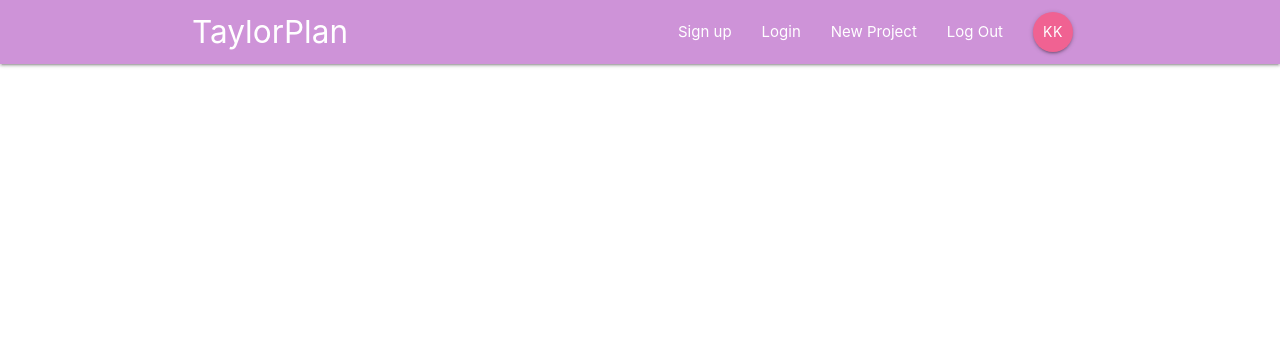
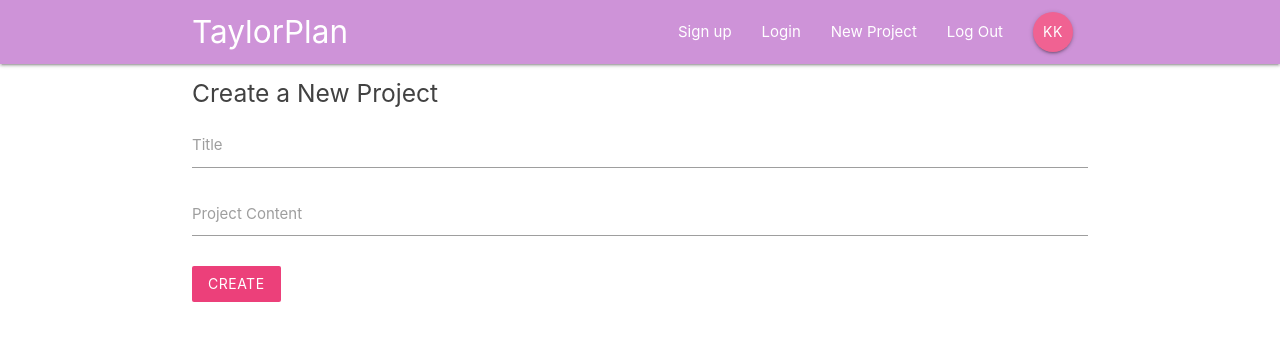
Before and after one commit to LadyKerr/React-Redux-Firebase-App, a React (Create React App) app in the folder planner/: page /create in a window 1280 px wide. Shown: the top 340 px of the page. Built offline with nearby package versions, Linux system fonts and the light colour scheme.

Commit message:
create project complete

```diff
--- a/planner/src/App.js
+++ b/planner/src/App.js
@@ -5,6 +5,7 @@
 import ProjectDetails from "./components/projects/ProjectDetails";
 import SignIn from "./components/auth/SignIn";
 import SignUp from "./components/auth/SignUp";
+import CreateProject from "./components/projects/CreateProjects";
 
 class App extends React.Component {
   render() {
@@ -17,6 +18,7 @@
             <Route path="/project/:id" component={ProjectDetails} />
             <Route path="/signin" component={SignIn} />
             <Route path="/signup" component={SignUp} />
+            <Route path="/create" component={CreateProject} />
           </Switch>
         </div>
       </BrowserRouter>
--- a/planner/src/components/layout/SignedInLinks.js
+++ b/planner/src/components/layout/SignedInLinks.js
@@ -5,7 +5,7 @@
   return (
     <ul className="right">
       <li>
-        <NavLink to="/">New Project</NavLink>
+        <NavLink to="/create">New Project</NavLink>
       </li>
       <li>
         <NavLink to="/">Log Out</NavLink>
--- a/planner/src/components/layout/SignedOutLinks.js
+++ b/planner/src/components/layout/SignedOutLinks.js
@@ -5,10 +5,10 @@
   return (
     <ul className="right">
       <li>
-        <NavLink to="/">Sign up</NavLink>
+        <NavLink to="/signup">Sign up</NavLink>
       </li>
       <li>
-        <NavLink to="/">Login</NavLink>
+        <NavLink to="/signin">Login</NavLink>
       </li>
     </ul>
   );
--- a/planner/src/components/projects/CreateProjects.js
+++ b/planner/src/components/projects/CreateProjects.js
@@ -0,0 +1,46 @@
+import React from "react";
+
+class CreateProject extends React.Component {
+  state = {
+    title: "",
+    content: ""
+  };
+
+  handleChange = e => {
+    this.setState({
+      [e.target.id]: e.target.value
+    });
+  };
+
+  handleSubmit = e => {
+    e.preventDefault();
+    console.log(this.state);
+  };
+
+  render() {
+    return (
+      <div className="container">
+        <form className="white" onSubmit={this.handleSubmit}>
+          <h5 className="grey-text text-darken-3">Create a New Project</h5>
+          <div className="input-field">
+            <input type="text" id="title" onChange={this.handleChange} />
+            <label htmlFor="title">Title</label>
+          </div>
+          <div className="input-field">
+            <label htmlFor="content">Project Content</label>
+            <textarea
+              className="materialize-textarea"
+              id="content"
+              onChange={this.handleChange}
+            />
+          </div>
+          <div className="input-field">
+            <button className="btn pink lighten-1 z-depth-0">Create</button>
+          </div>
+        </form>
+      </div>
+    );
+  }
+}
+
+export default CreateProject;
```
